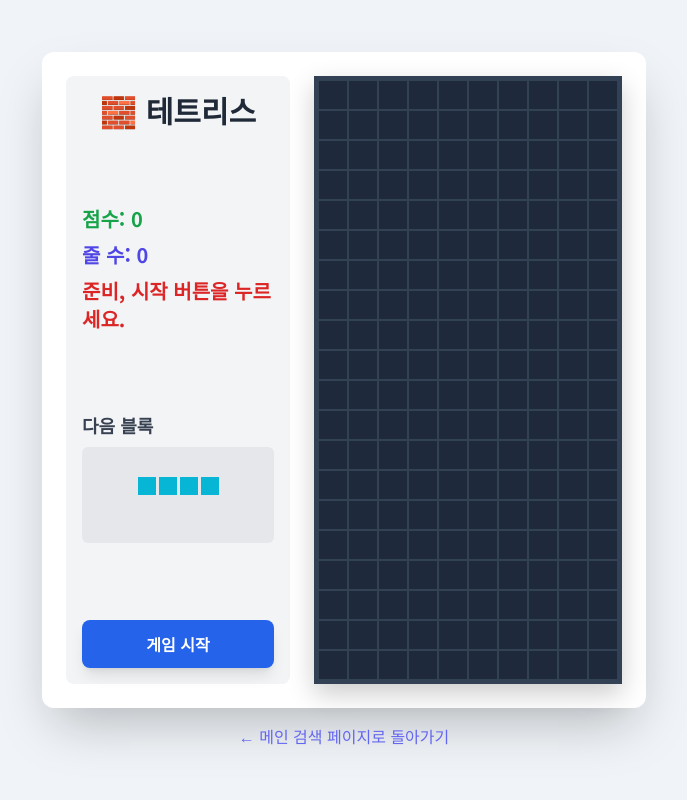
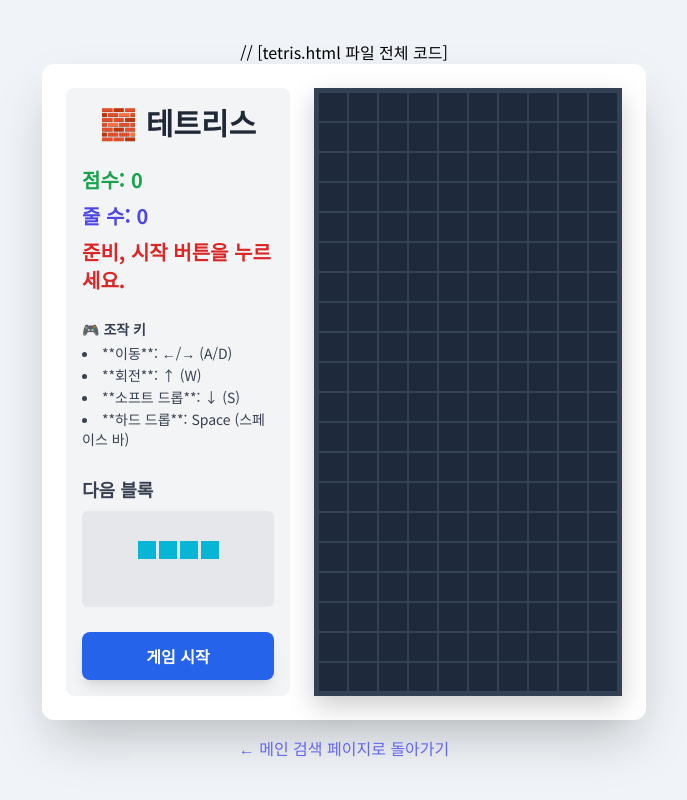
Before and after one commit to Writer-lim/keyword-news-app, a Flask app: page /game/tetris in a window 1280 px wide. Shown: the whole page, without its empty margins (296-983 px from the left). Run offline with Flask 3, Linux system fonts and the light colour scheme; some libraries are stand-ins or nearby versions.

Commit message:
fix: 테트리스 블록 즉시 게임오버 및 조작키 표시 문제 해결

```diff
--- a/templates/tetris.html
+++ b/templates/tetris.html
@@ -1,3 +1,4 @@
+// [tetris.html 파일 전체 코드]
 <!DOCTYPE html>
 <html lang="ko">
 <head>
@@ -57,6 +58,16 @@
                 <div id="score-display" class="text-green-600"><i class="fas fa-star mr-2"></i> 점수: 0</div>
                 <div id="lines-display" class="text-indigo-600"><i class="fas fa-stream mr-2"></i> 줄 수: 0</div>
                 <div id="status" class="text-red-600 font-bold">대기 중...</div>
+            </div>
+
+            <div class="mb-4 text-sm text-gray-700">
+                <h3 class="font-bold mb-1">🎮 조작 키</h3>
+                <ul class="list-disc list-inside space-y-0.5">
+                    <li>**이동**: ←/→ (A/D)</li>
+                    <li>**회전**: ↑ (W)</li>
+                    <li>**소프트 드롭**: ↓ (S)</li>
+                    <li>**하드 드롭**: Space (스페이스 바)</li>
+                </ul>
             </div>
 
             <div class="mb-4">
@@ -134,7 +145,7 @@
             nextPieceContainer.innerHTML = '';
 
             renderBoard();
-            newPiece(); // 첫 블록과 다음 블록 준비
+            newPiece(true); // 첫 블록과 다음 블록 준비 (true: 강제 생성)
         }
 
         // 보드 DOM 요소 생성 및 스타일 설정
@@ -158,9 +169,9 @@
         // --- 핵심 로직 ---
 
         // 새로운 블록 생성
-        function newPiece() {
+        function newPiece(isInitial = false) {
             // 다음 블록을 현재 블록으로 사용하거나, 무작위 블록 생성
-            if (!nextPiece) {
+            if (!nextPiece || isInitial) {
                 const randomIndex = Math.floor(Math.random() * TETROMINOES.length);
                 nextPiece = JSON.parse(JSON.stringify(TETROMINOES[randomIndex]));
             }
@@ -171,13 +182,17 @@
             nextPiece = JSON.parse(JSON.stringify(TETROMINOES[nextRandomIndex]));
             renderNextPiece();
 
-            // 블록 초기 위치 설정 (중앙 상단)
+            // 블록 초기 위치 수정: 화면 밖 (row = -1 혹은 -2)에서 시작하도록 수정
             const dim = currentPiece.shape.length;
-            currentPiece.row = 0;
+            let initialRow = -2;
+            // O 블록 같은 2x2 블록은 -2에서 시작하면 보드에 닿지 않을 수 있으므로 조정
+            if (dim === 2) initialRow = 0;
+
+            currentPiece.row = initialRow;
             currentPiece.col = Math.floor(COLS / 2) - Math.floor(dim / 2);
 
-            // 시작하자마자 충돌하면 게임 오버
-            if (checkCollision(0, 0, currentPiece.shape)) {
+            // 시작하자마자 충돌하면 게임 오버 (첫 블록 이후에만 검사)
+            if (!isInitial && checkCollision(0, 0, currentPiece.shape)) {
                 gameOver();
                 return;
             }
@@ -195,14 +210,23 @@
                         const targetRow = pieceRow + r;
                         const targetCol = pieceCol + c;
 
-                        // 1. 벽이나 바닥과 충돌하는 경우
-                        if (targetCol < 0 || targetCol >= COLS || targetRow >= ROWS) {
+                        // 1. 좌우 벽과 충돌하는 경우
+                        if (targetCol < 0 || targetCol >= COLS) {
                             return true;
                         }
-                        // 2. 이미 쌓인 블록과 충돌하는 경우 (보드 경계 밖의 충돌은 무시)
-                        if (targetRow >= 0 && targetRow < ROWS && targetCol >= 0 && targetCol < COLS && grid[targetRow][targetCol] !== 0) {
+                        // 2. 바닥과 충돌하는 경우
+                        if (targetRow >= ROWS) {
                             return true;
                         }
+
+                        // 3. 이미 쌓인 블록과 충돌하는 경우
+                        // targetRow가 화면 내부(0 <= r < ROWS)일 때만 grid 검사
+                        if (targetRow >= 0) {
+                             if (grid[targetRow][targetCol] !== 0) {
+                                return true;
+                            }
+                        }
+                        // targetRow < 0 인 경우는 충돌 검사를 무시하고 통과시킴 (수정된 부분)
                     }
                 }
             }
@@ -244,7 +268,7 @@
                 }
             }
 
-            // 회전 후 충돌 검사
+            // 회전 후 충돌 검사 (벽차기 kick 로직은 일단 생략)
             if (!checkCollision(0, 0, newShape)) {
                 draw(true); // 기존 블록 지우기
                 currentPiece.shape = newShape;
@@ -263,7 +287,7 @@
                         const targetRow = currentPiece.row + r;
                         const targetCol = currentPiece.col + c;
 
-                        // 화면 위로 넘어간 블록은 무시 (하지만 게임 오버 로직이 이미 처리함)
+                        // 화면 위로 넘어간 블록도 고정하지 않고 무시 (게임 오버는 newPiece에서 처리)
                         if (targetRow >= 0) {
                             grid[targetRow][targetCol] = currentPiece.color;
                         }
@@ -311,6 +335,7 @@
                         const targetRow = currentPiece.row + r;
                         const targetCol = currentPiece.col + c;
 
+                        // 화면 안에 있는 셀만 그리기/지우기
                         if (targetRow >= 0 && targetRow < ROWS && targetCol >= 0 && targetCol < COLS) {
                             const cellElement = boardElement.querySelector(`[data-row="${targetRow}"][data-col="${targetCol}"]`);
                             if (cellElement) {
@@ -396,6 +421,8 @@
             statusElement.textContent = "게임 진행 중...";
             startButton.textContent = "재시작";
 
+            // 초기 블록 바로 시작
+            gameTick();
             // 게임 루프 시작
             gameLoop = setInterval(gameTick, DROP_INTERVAL);
         }
@@ -404,7 +431,7 @@
             // 한 칸 아래로 이동
             if (!movePiece(1, 0)) {
                 // 이동 실패 시 (충돌)
-                lockPiece();
+                // lockPiece는 movePiece 안에서 처리됨
             }
         }
 
@@ -415,7 +442,9 @@
             statusElement.textContent = "게임 오버! 💀";
             startButton.textContent = "다시 시작";
 
-            // 패배 시 전체 화면 깜박이거나 블록 색상 변경 등의 시각 효과 추가 가능
+            // 게임 오버 시 현재 블록을 지움
+            draw(true);
+
             console.log("Game Over. Final Score:", score);
         }
 
@@ -460,7 +489,8 @@
             }
 
             // 최종 위치로 이동 및 고정
-            movePiece(dropDistance, 0); // 한 칸씩 이동하는 movePiece를 활용하여 위치 업데이트
+            // 이 시점에서 블록은 화면에 그려져 있지 않을 수 있으므로 draw를 먼저 호출하여 지울 필요 없음
+            currentPiece.row += dropDistance;
             lockPiece();
 
             // 타이머 초기화 (다음 틱을 기다리지 않고 바로 다음 블록 시작)
```
